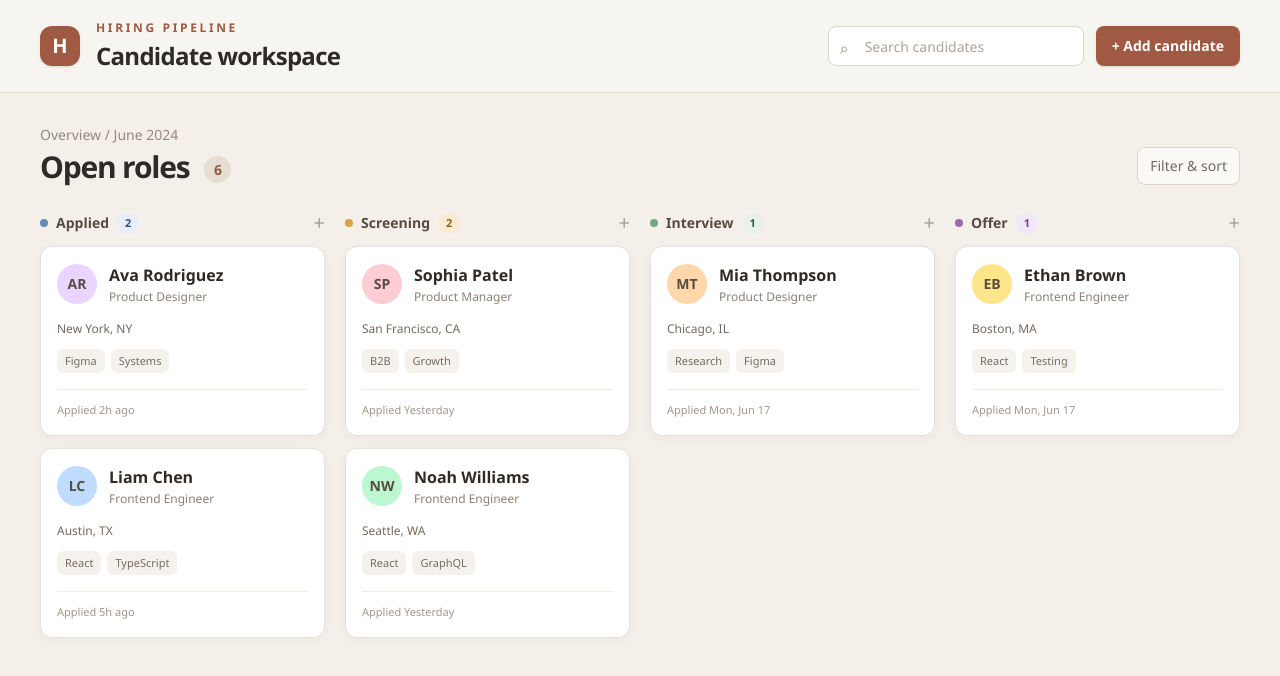
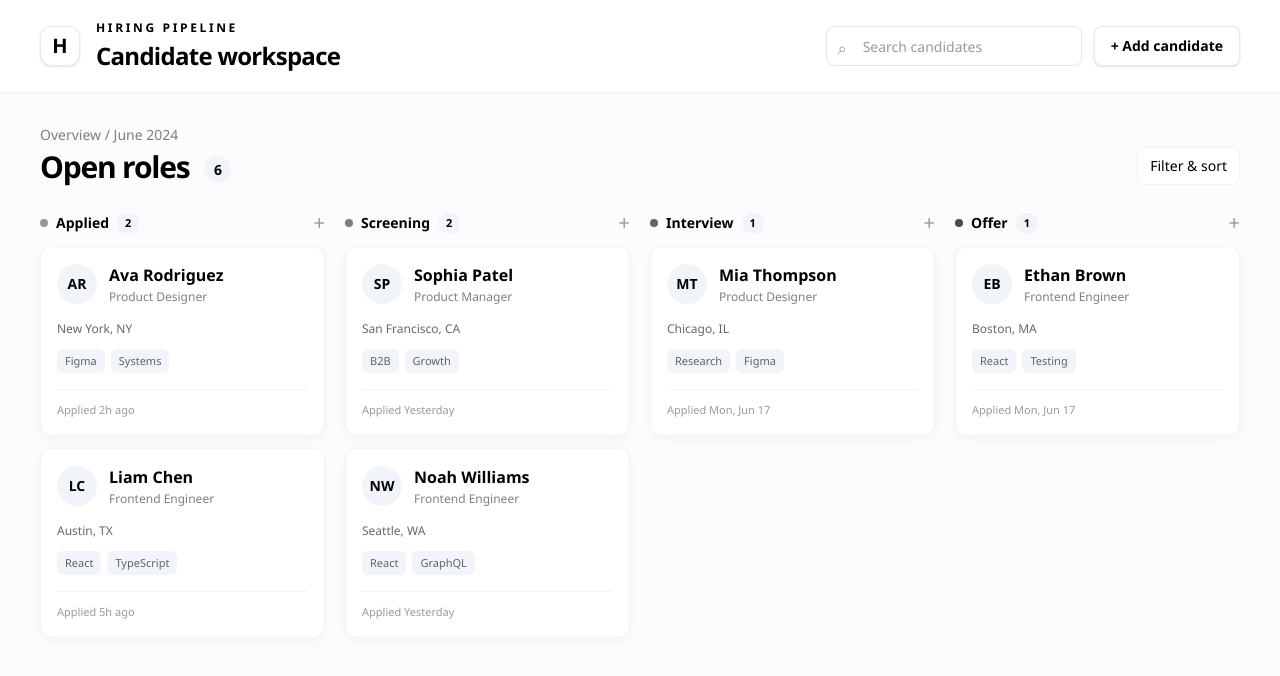
Before and after one commit to themmj-yg/hiring-pipeline-board, a React (Vite) app: page / in a window 1280 px wide. Shown: the top 676 px of the page. Built offline with nearby package versions, Linux system fonts and the light colour scheme.

Commit message:
chore(init): 업데이트된 비주얼 가이드 적용

```diff
--- a/src/features/board/Board.tsx
+++ b/src/features/board/Board.tsx
@@ -14,10 +14,10 @@ const moveApplicantAtom = atom(null, (get, set, update: { id: string; stage: Sta
 })
 
 const stageColors: Record<Stage, string> = {
-  Applied: 'bg-[#e7eef9] text-[#31527c]',
-  Screening: 'bg-[#f9ecd2] text-[#8f651d]',
-  Interview: 'bg-[#e6f1e8] text-[#356445]',
-  Offer: 'bg-[#f1e8f7] text-[#75458b]',
+  Applied: 'bg-slate-100 text-black',
+  Screening: 'bg-slate-100 text-black',
+  Interview: 'bg-slate-100 text-black',
+  Offer: 'bg-slate-100 text-black',
 }
 
 function ApplicantCard({ applicant }: { applicant: Applicant }) {
@@ -25,24 +25,24 @@ function ApplicantCard({ applicant }: { applicant: Applicant }) {
   const nextStage = stages[(stages.indexOf(applicant.stage) + 1) % stages.length]
 
   return (
-    <article className="group rounded-xl border border-[#e6e1d9] bg-white p-4 shadow-[0_3px_12px_rgba(54,45,33,0.04)] transition hover:-translate-y-0.5 hover:shadow-[0_8px_22px_rgba(54,45,33,0.08)]">
+    <article className="group rounded-xl border border-brand/5 bg-white p-4 shadow-[0_3px_12px_rgba(0,0,0,0.04)] transition hover:-translate-y-0.5 hover:border-brand/15 hover:shadow-[0_8px_22px_rgba(0,0,0,0.08)]">
       <div className="flex items-start justify-between gap-3">
         <div className="flex items-center gap-3">
-          <div className="flex size-10 items-center justify-center rounded-full text-sm font-bold text-[#564c42]" style={{ backgroundColor: applicant.accent }}>{applicant.initials}</div>
+          <div className="!bg-slate-100 flex size-10 items-center justify-center rounded-full text-sm font-bold text-black" style={{ backgroundColor: applicant.accent }}>{applicant.initials}</div>
           <div>
-            <h3 className="font-semibold text-[#2f2a25]">{applicant.name}</h3>
-            <p className="mt-0.5 text-xs text-[#8b8176]">{applicant.role}</p>
+            <h3 className="font-semibold text-black">{applicant.name}</h3>
+            <p className="mt-0.5 text-xs text-black/50">{applicant.role}</p>
           </div>
         </div>
-        <button className="rounded-md p-1 text-lg leading-none text-[#a79b8d] opacity-0 transition group-hover:opacity-100 hover:bg-[#f5f1eb]" aria-label={`More actions for ${applicant.name}`}>...</button>
+        <button className="rounded-md p-1 text-lg leading-none text-black/40 opacity-0 transition group-hover:opacity-100 hover:bg-slate-100" aria-label={`More actions for ${applicant.name}`}>...</button>
       </div>
-      <p className="mt-4 text-xs text-[#74695e]">{applicant.location}</p>
+      <p className="mt-4 text-xs text-black/60">{applicant.location}</p>
       <div className="mt-3 flex flex-wrap gap-1.5">
-        {applicant.tags.map((tag) => <span className="rounded-md bg-[#f5f2ed] px-2 py-1 text-[11px] font-medium text-[#766b60]" key={tag}>{tag}</span>)}
+        {applicant.tags.map((tag) => <span className="rounded-md bg-slate-100 px-2 py-1 text-[11px] font-medium text-black/60" key={tag}>{tag}</span>)}
       </div>
-      <div className="mt-4 flex items-center justify-between border-t border-[#f0ece6] pt-3">
-        <span className="text-[11px] text-[#a1978c]">Applied {applicant.applied}</span>
-        <button type="button" onClick={() => moveApplicant({ id: applicant.id, stage: nextStage })} className="text-[11px] font-semibold text-[#a05a43] opacity-0 transition group-hover:opacity-100 hover:text-[#713b2b]">Move to {nextStage} &rarr;</button>
+      <div className="mt-4 flex items-center justify-between border-t border-brand/5 pt-3">
+        <span className="text-[11px] text-black/40">Applied {applicant.applied}</span>
+        <button type="button" onClick={() => moveApplicant({ id: applicant.id, stage: nextStage })} className="text-[11px] font-semibold text-black opacity-0 transition group-hover:opacity-100 hover:text-black/60">Move to {nextStage} &rarr;</button>
       </div>
     </article>
   )
@@ -55,15 +55,15 @@ export default function Board() {
   const total = visibleApplicants.length
 
   return (
-    <main className="min-h-screen bg-[#f4f0e9] text-[#2f2a25]">
-      <header className="border-b border-[#e4ded4] bg-[#f8f5f0]/90 px-6 py-5 backdrop-blur sm:px-10">
+    <main className="min-h-screen bg-slate-50/60 text-black">
+      <header className="border-b border-brand/5 bg-white/90 px-6 py-5 backdrop-blur sm:px-10">
         <div className="mx-auto flex max-w-[1440px] flex-col gap-5 lg:flex-row lg:items-center lg:justify-between">
-          <div className="flex items-center gap-4"><div className="flex size-10 items-center justify-center rounded-xl bg-[#a05a43] text-xl font-bold text-white shadow-sm">H</div><div><p className="text-xs font-semibold uppercase tracking-[0.22em] text-[#a05a43]">Hiring pipeline</p><h1 className="mt-1 text-2xl font-bold tracking-[-0.03em]">Candidate workspace</h1></div></div>
-          <div className="flex flex-col gap-3 sm:flex-row sm:items-center"><label className="relative"><span className="sr-only">Search candidates</span><span className="pointer-events-none absolute left-3 top-2.5 text-[#9b9185]">⌕</span><input value={query} onChange={(event) => setQuery(event.target.value)} placeholder="Search candidates" className="h-10 w-full rounded-lg border border-[#ded7cd] bg-white pl-9 pr-3 text-sm outline-none transition placeholder:text-[#ada49a] focus:border-[#a05a43] focus:ring-2 focus:ring-[#a05a43]/15 sm:w-64" /></label><button type="button" onClick={() => setApplicants(applicants)} className="h-10 rounded-lg bg-[#a05a43] px-4 text-sm font-semibold text-white shadow-sm transition hover:bg-[#874835]">+ Add candidate</button></div>
+          <div className="flex items-center gap-4"><div className="flex size-10 items-center justify-center rounded-xl border border-brand/10 bg-white text-xl font-bold text-black shadow-sm">H</div><div><p className="text-xs font-semibold uppercase tracking-[0.22em] text-black">Hiring pipeline</p><h1 className="mt-1 text-2xl font-bold tracking-[-0.03em]">Candidate workspace</h1></div></div>
+          <div className="flex flex-col gap-3 sm:flex-row sm:items-center"><label className="relative"><span className="sr-only">Search candidates</span><span className="pointer-events-none absolute left-3 top-2.5 text-black/40">⌕</span><input value={query} onChange={(event) => setQuery(event.target.value)} placeholder="Search candidates" className="h-10 w-full rounded-lg border border-slate-200 bg-white pl-9 pr-3 text-sm text-black outline-none transition placeholder:text-black/40 focus:border-brand focus:ring-2 focus:ring-brand/10 sm:w-64" /></label><button type="button" onClick={() => setApplicants(applicants)} className="h-10 rounded-lg border border-brand/10 bg-white px-4 text-sm font-semibold text-black shadow-sm transition hover:bg-slate-50">+ Add candidate</button></div>
         </div>
       </header>
-      <section className="mx-auto max-w-[1440px] px-6 py-8 sm:px-10"><div className="mb-7 flex items-end justify-between"><div><p className="text-sm font-medium text-[#94897d]">Overview / June 2024</p><h2 className="mt-1 text-3xl font-bold tracking-[-0.04em]">Open roles <span className="ml-2 align-middle rounded-full bg-[#e7ded3] px-2.5 py-1 text-sm font-semibold text-[#8d5b43]">{total}</span></h2></div><button className="hidden rounded-lg border border-[#ddd6cc] bg-[#fbf9f6] px-3 py-2 text-sm font-medium text-[#72685e] hover:bg-white sm:block">Filter & sort</button></div>
-        <div className="grid gap-5 xl:grid-cols-4">{stages.map((stage) => { const stageApplicants = visibleApplicants.filter((applicant) => applicant.stage === stage); return <section key={stage} className="min-w-0"><div className="mb-3 flex items-center justify-between"><div className="flex items-center gap-2"><span className={`size-2 rounded-full ${stage === 'Applied' ? 'bg-[#6689b8]' : stage === 'Screening' ? 'bg-[#d6a444]' : stage === 'Interview' ? 'bg-[#73a77d]' : 'bg-[#9a69ae]'}`} /><h3 className="text-sm font-bold text-[#544b42]">{stage}</h3><span className={`rounded-full px-2 py-0.5 text-[11px] font-bold ${stageColors[stage]}`}>{stageApplicants.length}</span></div><button className="text-xl leading-none text-[#a99e92] hover:text-[#6b5d50]" aria-label={`Add candidate to ${stage}`}>+</button></div><div className="space-y-3">{stageApplicants.map((applicant) => <ApplicantCard applicant={applicant} key={applicant.id} />)}{stageApplicants.length === 0 && <div className="rounded-xl border border-dashed border-[#d8d0c5] p-6 text-center text-xs text-[#a1988d]">No candidates match</div>}</div></section> })}</div>
+      <section className="mx-auto max-w-[1440px] px-6 py-8 sm:px-10"><div className="mb-7 flex items-end justify-between"><div><p className="text-sm font-medium text-black/50">Overview / June 2024</p><h2 className="mt-1 text-3xl font-bold tracking-[-0.04em]">Open roles <span className="ml-2 align-middle rounded-full bg-slate-100 px-2.5 py-1 text-sm font-semibold text-black">{total}</span></h2></div><button className="hidden rounded-lg border border-brand/5 bg-white px-3 py-2 text-sm font-medium text-black hover:bg-slate-50 sm:block">Filter & sort</button></div>
+        <div className="grid gap-5 xl:grid-cols-4">{stages.map((stage) => { const stageApplicants = visibleApplicants.filter((applicant) => applicant.stage === stage); return <section key={stage} className="min-w-0"><div className="mb-3 flex items-center justify-between"><div className="flex items-center gap-2"><span className={`size-2 rounded-full ${stage === 'Applied' ? 'bg-black/40' : stage === 'Screening' ? 'bg-black/50' : stage === 'Interview' ? 'bg-black/60' : 'bg-black/70'}`} /><h3 className="text-sm font-bold text-black">{stage}</h3><span className={`rounded-full px-2 py-0.5 text-[11px] font-bold ${stageColors[stage]}`}>{stageApplicants.length}</span></div><button className="text-xl leading-none text-black/40 hover:text-black" aria-label={`Add candidate to ${stage}`}>+</button></div><div className="space-y-3">{stageApplicants.map((applicant) => <ApplicantCard applicant={applicant} key={applicant.id} />)}{stageApplicants.length === 0 && <div className="rounded-xl border border-dashed border-brand/10 p-6 text-center text-xs text-black/40">No candidates match</div>}</div></section> })}</div>
       </section>
     </main>
   )
--- a/src/index.css
+++ b/src/index.css
@@ -9,8 +9,8 @@
 
 :root {
   font-family: 'Avenir Next', 'Segoe UI', sans-serif;
-  color: #2f2a25;
-  background: #f4f0e9;
+  color: #000;
+  background: #fff;
   font-synthesis: none;
   text-rendering: optimizeLegibility;
   -webkit-font-smoothing: antialiased;
```
Also changed, not shown: 1 other file (tests, documents, lock files or other folders).
